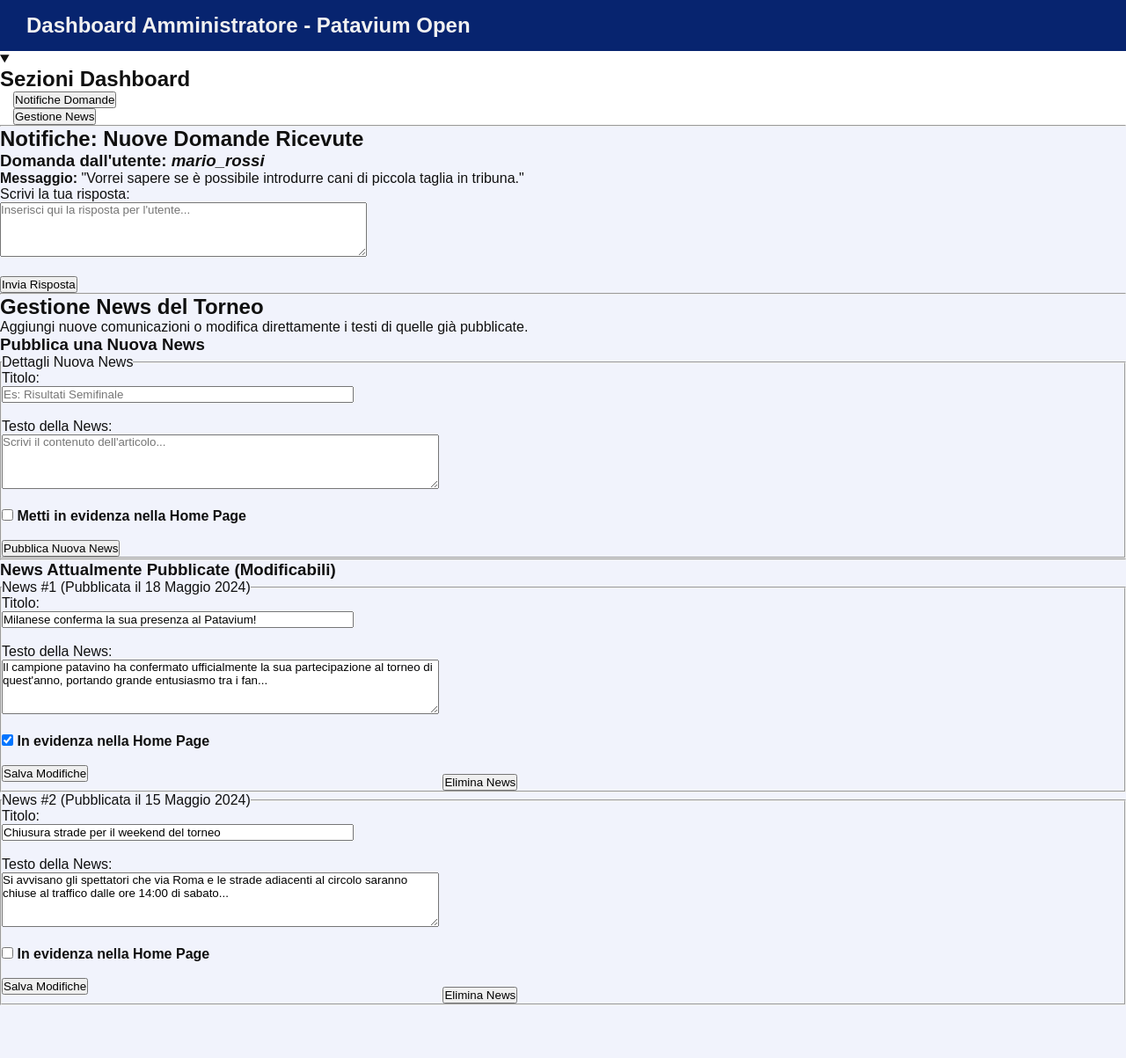
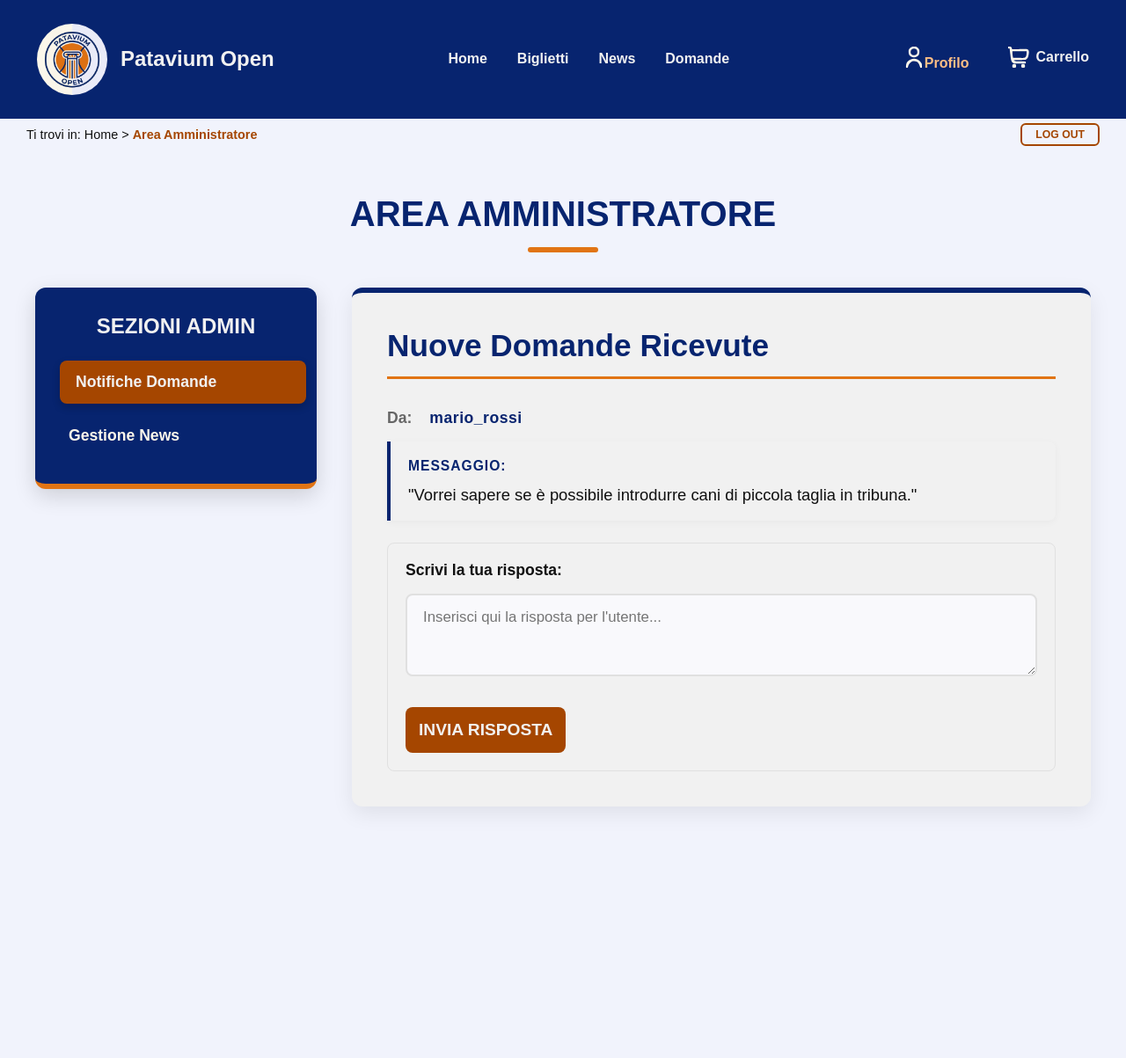
Before and after one commit to annamarinii/progetto-tecweb-2026, a PHP site: page /html/areadmin.html in a window 1280 px wide. Shown: the whole page at 88% size. After the commit the page ends 920 px from the top, so only its background shows below. Run offline with PHP 8.4, Linux system fonts and the light colour scheme.

Commit message:
aggiunta pagina area admin e sistemata pagina area utente

```diff
--- a/assets/css/style.css
+++ b/assets/css/style.css
@@ -171,6 +171,7 @@ header a:not(.btn-login):not(.btn-register):hover {
     padding: 10px 30px;
     /* <-- Modificato: rimessi i 30px fissi! */
     font-size: 0.9em;
+    position: relative;
 }
 
 #breadcrumb span {
@@ -2306,7 +2307,7 @@ input.invalid {
 
 .btn-auth:hover,
 .btn-auth:focus-visible {
-    background-color: var(--black);
+    background-color: var(--blu-scuro);
     color: var(--white);
     transform: translateY(-2px);
     outline: none;
@@ -2718,3 +2719,212 @@ input.invalid {
         align-items: center;
     }
 }
+
+/* =========================================
+   PANNELLO AMMINISTRATORE
+========================================= */
+
+/* Box che contiene il form per aggiungere una nuova news */
+.admin-form-container {
+    background-color: #f9fbfd;
+    padding: 30px;
+    border-radius: 12px;
+    border: 1px solid #dcdcdc;
+    margin-bottom: 50px;
+}
+
+.admin-form-container h3 {
+    color: var(--blu-scuro);
+    margin-bottom: 20px;
+    font-size: 1.5em;
+}
+
+/* Titolo della sezione "News Pubblicate" */
+.sub-section-title {
+    color: var(--blu-scuro);
+    font-size: 1.5em;
+    border-bottom: 2px solid var(--arancione);
+    padding-bottom: 10px;
+    margin-bottom: 25px;
+}
+
+/* Box per rispondere alle domande degli utenti */
+.admin-reply-form {
+    background-color: var(--white);
+    padding: 20px;
+    border-radius: 8px;
+    border: 1px solid #e0e0e0;
+    margin-top: 20px;
+}
+
+/* Allarga il gruppo del form al 100%.
+  Utile per i titoli lunghi delle news e per le aree di testo.
+*/
+.form-gruppo.full-width {
+    max-width: 100%;
+}
+
+/* Stile per le Textarea (Caselle di testo grandi) */
+.form-gruppo textarea {
+    width: 100%;
+    padding: 15px 18px;
+    border: 2px solid #e0e0e0;
+    border-radius: 8px;
+    font-size: 1.05rem;
+    font-family: inherit;
+    background-color: #f9f9fc;
+    color: var(--black);
+    transition: all 0.3s ease;
+    resize: vertical; /* Permette all'utente di allungare la casella solo verso il basso */
+}
+
+.form-gruppo textarea:focus {
+    outline: none;
+    border-color: var(--arancione);
+    background-color: var(--white);
+    box-shadow: 0 4px 15px rgba(230, 81, 0, 0.15);
+}
+
+/* Testi e descrizioni */
+.section-description {
+    margin-bottom: 30px;
+    font-size: 1.1em;
+    color: #555;
+}
+
+.user-message {
+    margin-bottom: 20px;
+    font-size: 1.1em;
+    line-height: 1.5;
+}
+
+.news-date {
+    font-size: 0.9em;
+    font-weight: bold;
+    color: #666;
+    margin-bottom: 15px;
+    text-transform: uppercase;
+}
+
+/* Spaziatura nel form di modifica delle news per separarlo dal tasto "Elimina" */
+.news-edit-form {
+    margin-bottom: 15px;
+    border-bottom: 1px solid #eee;
+    padding-bottom: 20px;
+}
+
+/* Tasto rosso di pericolo per le azioni distruttive */
+.btn-danger {
+    background-color: #d93025;
+}
+
+.btn-danger:hover,
+.btn-danger:focus-visible {
+    background-color: #b0271e;
+}
+
+/* =========================================
+   FIX: TESTO CHECKBOX E BOTTONE ELIMINA
+========================================= */
+
+/* 1. Rende il testo della checkbox leggibile (nero invece che crema) */
+.content-card .form-checkbox label {
+    color: var(--black);
+    font-weight: bold;
+}
+
+/* 2. Rende la card "relativa" per poterci ancorare il bottone a destra */
+.data-card-user {
+    position: relative;
+}
+
+/* 3. Posiziona il form di eliminazione esattamente in basso a destra */
+.form-elimina {
+    position: absolute;
+    bottom: 30px; /* Stessa misura del padding della card */
+    right: 30px;
+}
+
+/* 4. Nuovo stile per il bottone Elimina (Senza rosso, stile "Outline" blu scuro) */
+.btn-outline-dark {
+    background-color: transparent;
+    color: var(--blu-scuro);
+    border: 2px solid var(--blu-scuro);
+}
+
+/* Effetto quando passi col mouse sul bottone elimina */
+.btn-outline-dark:hover,
+.btn-outline-dark:focus-visible {
+    background-color: var(--blu-scuro);
+    color: var(--white);
+}
+
+/* 1. Stile per la riga "Da:" */
+.message-sender {
+    font-size: 1.1em;
+    color: #666; /* Grigio elegante */
+    margin-bottom: 12px;
+    font-weight: 600;
+    display: flex;
+    align-items: center;
+}
+
+/* Il "Badge" colorato per il nome utente */
+.sender-badge {
+    color: var(--blu-scuro);
+
+    font-weight: bold;
+    padding: 4px 12px;
+    border-radius: 20px;
+    margin-left: 8px;
+    letter-spacing: 0.5px;
+}
+
+/* 2. Stile per il riquadro del messaggio ("Fumetto") */
+.user-message {
+    font-size: 1.15em;
+    color: var(--black);
+    line-height: 1.6;
+    margin-bottom: 25px;
+    background-color: var(--white); /* Sfondo bianco per farlo risaltare */
+    padding: 15px 20px;
+    border-left: 4px solid var(--blu-scuro); /* Linea blu a sinistra stile citazione */
+    border-radius: 0 8px 8px 0;
+    box-shadow: 0 2px 8px rgba(0, 0, 0, 0.04);
+}
+
+/* Fa risaltare la parola "Messaggio:" mandando a capo il testo vero e proprio */
+.message-label {
+    color: var(--blu-scuro);
+    font-weight: 800;
+    text-transform: uppercase;
+    font-size: 0.85em;
+    display: block; /* Manda il testo successivo a capo */
+    margin-bottom: 6px;
+    letter-spacing: 1px;
+}
+
+.btn-logout-small {
+    position: absolute;
+    right: 30px; /* Distanza dal bordo destro */
+    top: 50%; /* Lo spinge a metà altezza */
+    transform: translateY(-50%); /* Lo centra perfettamente in verticale */
+
+    background-color: transparent;
+    color: var(--arancione-scuro);
+    border: 2px solid var(--arancione-scuro);
+    padding: 4px 15px;
+    border-radius: 6px;
+    font-weight: bold;
+    font-size: 0.85em;
+    text-transform: uppercase;
+    text-decoration: none;
+    transition: all 0.3s ease;
+}
+
+.btn-logout-small:hover,
+.btn-logout-small:focus-visible {
+    background-color: var(--arancione-scuro);
+    color: var(--white) !important;
+    outline: none;
+}
--- a/html/areadmin.html
+++ b/html/areadmin.html
@@ -3,59 +3,85 @@
 <head>
     <meta charset="UTF-8">
     <meta name="viewport" content="width=device-width, initial-scale=1.0">
-    <title>Pannello Amministrazione | Patavium Open</title>
+    <title>Pannello Amministrazione - Patavium Open</title>
     <link rel="stylesheet" href="../assets/css/style.css">
 </head>
 <body>
 
     <header>
-        <h1>Dashboard Amministratore - Patavium Open</h1>
+        <a href="../index.html" class="logo-link">
+            <img src="../assets/images/logo1.png" alt="Patavium Open" id="logo-sito">
+            <h1>Patavium Open</h1>
+        </a>
+
+        <nav id="menu">
+            <ul>
+                <li><a href="../index.html" lang="en">Home</a></li>
+                <li><a href="biglietti.html">Biglietti</a></li>
+                <li><a href="news.html" lang="en">News</a></li>
+                <li><a href="domande.html">Domande</a></li>
+            </ul>
+
+            <ul id="menu-utente">
+                <li id="currentLink">
+                    <img src="../assets/images/user.svg" alt="" class="icone-menu">Profilo
+                </li>
+                <li>
+                    <a href="carrello.html">
+                        <img src="../assets/images/shopping-cart.svg" alt="" class="icone-menu">Carrello
+                    </a>
+                </li>
+            </ul>
+        </nav>
     </header>
 
-    <div id="admin-layout">
+    <nav id="breadcrumb" aria-label="Percorso di navigazione">
+        <p>Ti trovi in: <a href="../index.html" lang="en">Home</a> &gt; <span class="breadcrumb-active" aria-current="page">Area Amministratore</span></p>
 
-        <aside id="sidebar-menu">
+        <a href="#" class="btn-logout-small" aria-label="Esci dal tuo account" span lang="en">Log Out</a>
+
+    </nav>
+
+    <main class="user-page-main">
+
+        <div class="user-page-header">
+            <h1>Area Amministratore</h1>
+            <div class="divider"></div>
+        </div>
+
+        <div class="user-layout">
+
+            <aside class="sidebar-user">
                 <nav aria-label="Menu principale amministrazione">
-                <details open>
-                    <summary><h2>Sezioni Dashboard</h2></summary>
-                    <ul style="list-style: none; padding-left: 15px;">
-                        <li>
-                            <button type="button" aria-controls="nuove-domande" aria-expanded="true">
-                                Notifiche Domande
-                            </button>
-                        </li>
-                        <li>
-                            <button type="button" aria-controls="gestione-news" aria-expanded="false">
-                                Gestione News
-                            </button>
-                        </li>
+                    <details open class="menu-details">
+                        <summary><h2>Sezioni Admin</h2></summary>
+                        <ul class="menu-list-user">
+                            <li><a href="#nuove-domande" class="tab-link active" data-target="nuove-domande">Notifiche Domande</a></li>
+                            <li><a href="#gestione-news" class="tab-link" data-target="gestione-news">Gestione News</a></li>
                         </ul>
                     </details>
                 </nav>
             </aside>
 
-        <hr aria-hidden="true">
+            <div class="content-area-user">
 
-        <main id="admin-content">
-
-            <section id="nuove-domande" aria-labelledby="titolo-notifiche">
-                <h2 id="titolo-notifiche">Notifiche: Nuove Domande Ricevute</h2>
+                <section id="nuove-domande" aria-labelledby="titolo-notifiche" class="content-card tab-content active">
+                    <h2 id="titolo-notifiche">Nuove Domande Ricevute</h2>
 
                     <div role="region" aria-live="polite">
-                    <ul style="list-style: none; padding: 0;">
-                        <li>
+                        <ul class="notifications-list-user">
+                            <li class="data-card-user">
                                 <article>
-                                <h3>Domanda dall'utente: <em>mario_rossi</em></h3>
-                                <p><strong>Messaggio:</strong> "Vorrei sapere se è possibile introdurre cani di piccola taglia in tribuna."</p>
+                                    <p class="message-sender">Da: <span class="sender-badge">mario_rossi</span></p>
+                                    <p class="user-message"><span class="message-label">Messaggio:</span> "Vorrei sapere se è possibile introdurre cani di piccola taglia in tribuna."</p>
 
-                                <form action="/invia-risposta" method="post">
-                                    <div>
-                                        <label for="risposta-tennis99">Scrivi la tua risposta:</label><br>
-                                        <textarea id="risposta-tennis99" name="risposta" rows="4" cols="50" required placeholder="Inserisci qui la risposta per l'utente..."></textarea>
+                                    <form action="/invia-risposta" method="post" class="admin-reply-form">
+                                        <div class="form-gruppo full-width">
+                                            <label for="risposta-tennis99">Scrivi la tua risposta:</label>
+                                            <textarea id="risposta-tennis99" name="risposta" rows="3" required placeholder="Inserisci qui la risposta per l'utente..."></textarea>
                                         </div>
                                         <input type="hidden" name="username_destinatario" value="mario_rossi">
-                                    <br>
-                                    <button type="submit">Invia Risposta</button>
+                                        <button type="submit" class="btn-auth">Invia Risposta</button>
                                     </form>
                                 </article>
                             </li>
@@ -63,110 +89,66 @@
                     </div>
                 </section>
 
-            <hr aria-hidden="true">
+                <section id="gestione-news" aria-labelledby="titolo-news" class="content-card tab-content">
+                    <h2 id="titolo-news">Gestione News del Torneo</h2>
+                    <p class="section-description">Aggiungi nuove comunicazioni o modifica direttamente quelle già pubblicate</p>
 
-            <section id="gestione-news" aria-labelledby="titolo-news">
-                <h2 id="titolo-news">Gestione News del Torneo</h2>
-                <p>Aggiungi nuove comunicazioni o modifica direttamente i testi di quelle già pubblicate.</p>
-
-                <section aria-labelledby="titolo-nuova-news">
+                    <div class="admin-form-container">
                         <h3 id="titolo-nuova-news">Pubblica una Nuova News</h3>
                         <form action="/inserisci-news" method="post">
-                        <fieldset>
-                            <legend>Dettagli Nuova News</legend>
-                            <div>
-                                <label for="nuovo-titolo">Titolo:</label><br>
-                                <input type="text" id="nuovo-titolo" name="titolo" required style="width: 100%; max-width: 400px;" placeholder="Es: Risultati Semifinale">
+                            <div class="form-gruppo full-width">
+                                <label for="nuovo-titolo">Titolo:</label>
+                                <input type="text" id="nuovo-titolo" name="titolo" required placeholder="Es: Risultati Semifinale">
                             </div>
-                            <br>
-                            <div>
-                                <label for="nuovo-testo">Testo della News:</label><br>
-                                <textarea id="nuovo-testo" name="contenuto" rows="4" cols="60" required placeholder="Scrivi il contenuto dell'articolo..."></textarea>
+                            <div class="form-gruppo full-width">
+                                <label for="nuovo-testo">Testo della News:</label>
+                                <textarea id="nuovo-testo" name="contenuto" rows="4" required placeholder="Scrivi il contenuto dell'articolo..."></textarea>
                             </div>
-                            <br>
-                            <div>
+                            <div class="form-checkbox">
                                 <input type="checkbox" id="nuova-evidenza" name="in_home" value="si">
-                                <label for="nuova-evidenza"><strong>Metti in evidenza nella Home Page</strong></label>
+                                <label for="nuova-evidenza">Metti in evidenza nella Home Page</label>
                             </div>
-                            <br>
-                            <button type="submit">Pubblica Nuova News</button>
-                        </fieldset>
+                            <button type="submit" class="btn-auth">Pubblica Nuova News</button>
                         </form>
-                </section>
+                    </div>
 
-                <hr aria-hidden="true">
+                    <h3 id="titolo-elenco-news" class="sub-section-title">News Attualmente Pubblicate</h3>
+                    <ul class="orders-list-user">
 
-                <section aria-labelledby="titolo-elenco-news">
-                    <h3 id="titolo-elenco-news">News Attualmente Pubblicate (Modificabili)</h3>
+                        <li class="data-card-user">
+                            <p class="news-date">Pubblicata il <time datetime="2024-05-18">18 Maggio 2024</time></p>
 
-                    <ul style="list-style: none; padding: 0;">
-                        <li>
-                            <fieldset>
-                                <legend>News #1 (Pubblicata il <time datetime="2024-05-18">18 Maggio 2024</time>)</legend>
-                                <form action="/aggiorna-news" method="post" style="display:inline-block; margin-bottom: 10px;">
+                            <form action="/aggiorna-news" method="post" class="news-edit-form">
                                 <input type="hidden" name="id_news" value="1">
-                                    <div>
-                                        <label for="titolo-news-1">Titolo:</label><br>
-                                        <input type="text" id="titolo-news-1" name="titolo" value="Milanese conferma la sua presenza al Patavium!" required style="width: 100%; max-width: 400px;">
+                                <div class="form-gruppo full-width">
+                                    <label for="titolo-news-1">Titolo:</label>
+                                    <input type="text" id="titolo-news-1" name="titolo" value="Milanese conferma la sua presenza al Patavium!" required>
                                 </div>
-                                    <br>
-                                    <div>
-                                        <label for="testo-news-1">Testo della News:</label><br>
-                                        <textarea id="testo-news-1" name="contenuto" rows="4" cols="60" required>Il campione patavino ha confermato ufficialmente la sua partecipazione al torneo di quest'anno, portando grande entusiasmo tra i fan...</textarea>
+                                <div class="form-gruppo full-width">
+                                    <label for="testo-news-1">Testo della News:</label>
+                                    <textarea id="testo-news-1" name="contenuto" rows="3" required>Il campione patavino ha confermato ufficialmente la sua partecipazione al torneo di quest'anno, portando grande entusiasmo tra i fan...</textarea>
                                 </div>
-                                    <br>
-                                    <div>
+                                <div class="form-checkbox">
                                     <input type="checkbox" id="evidenza-news-1" name="in_home" value="si" checked>
-                                        <label for="evidenza-news-1"><strong>In evidenza nella Home Page</strong></label>
+                                    <label for="evidenza-news-1">In evidenza nella Home Page</label>
                                 </div>
-                                    <br>
-                                    <button type="submit" aria-label="Salva le modifiche per la news 1">Salva Modifiche</button>
+                                <button type="submit" class="btn-auth">Salva Modifiche</button>
                             </form>
 
-                                <form action="/elimina-news" method="post" style="display:inline-block; vertical-align: bottom;">
+                            <form action="/elimina-news" method="post" class="form-elimina">
                                 <input type="hidden" name="id_news" value="1">
-                                    <button type="submit" aria-label="Elimina la news 1 in modo definitivo">Elimina News</button>
+                                <button type="submit" class="btn-auth btn-outline-dark">Elimina News</button>
                             </form>
-                            </fieldset>
                         </li>
 
-                        <li>
-                            <fieldset>
-                                <legend>News #2 (Pubblicata il <time datetime="2024-05-15">15 Maggio 2024</time>)</legend>
-                                <form action="/aggiorna-news" method="post" style="display:inline-block; margin-bottom: 10px;">
-                                    <input type="hidden" name="id_news" value="2">
-                                    <div>
-                                        <label for="titolo-news-2">Titolo:</label><br>
-                                        <input type="text" id="titolo-news-2" name="titolo" value="Chiusura strade per il weekend del torneo" required style="width: 100%; max-width: 400px;">
-                                    </div>
-                                    <br>
-                                    <div>
-                                        <label for="testo-news-2">Testo della News:</label><br>
-                                        <textarea id="testo-news-2" name="contenuto" rows="4" cols="60" required>Si avvisano gli spettatori che via Roma e le strade adiacenti al circolo saranno chiuse al traffico dalle ore 14:00 di sabato...</textarea>
-                                    </div>
-                                    <br>
-                                    <div>
-                                        <input type="checkbox" id="evidenza-news-2" name="in_home" value="si">
-                                        <label for="evidenza-news-2"><strong>In evidenza nella Home Page</strong></label>
-                                    </div>
-                                    <br>
-                                    <button type="submit" aria-label="Salva le modifiche per la news 2">Salva Modifiche</button>
-                                </form>
-
-                                <form action="/elimina-news" method="post" style="display:inline-block; vertical-align: bottom;">
-                                    <input type="hidden" name="id_news" value="2">
-                                    <button type="submit" aria-label="Elimina la news 2 in modo definitivo">Elimina News</button>
-                                </form>
-                            </fieldset>
-                        </li>
                     </ul>
                 </section>
 
-            </section>
-
+            </div>
+        </div>
     </main>
 
-    </div>
+    <script src="../javascript/areautente.js"></script>
 
 </body>
 </html>
--- a/html/areautente.html
+++ b/html/areautente.html
@@ -37,6 +37,9 @@
 
     <nav id="breadcrumb" aria-label="Percorso di navigazione">
         <p>Ti trovi in: <a href="../index.html" lang="en">Home</a> &gt; <a href="areautente.html" class="breadcrumb-active" aria-current="page">Profilo</a></p>
+
+        <a href="#" class="btn-logout-small" aria-label="Esci dal tuo account" span lang="en">Log Out</a>
+
     </nav>
 
 
```
Lines whose indentation alone changed are shown as unchanged.
